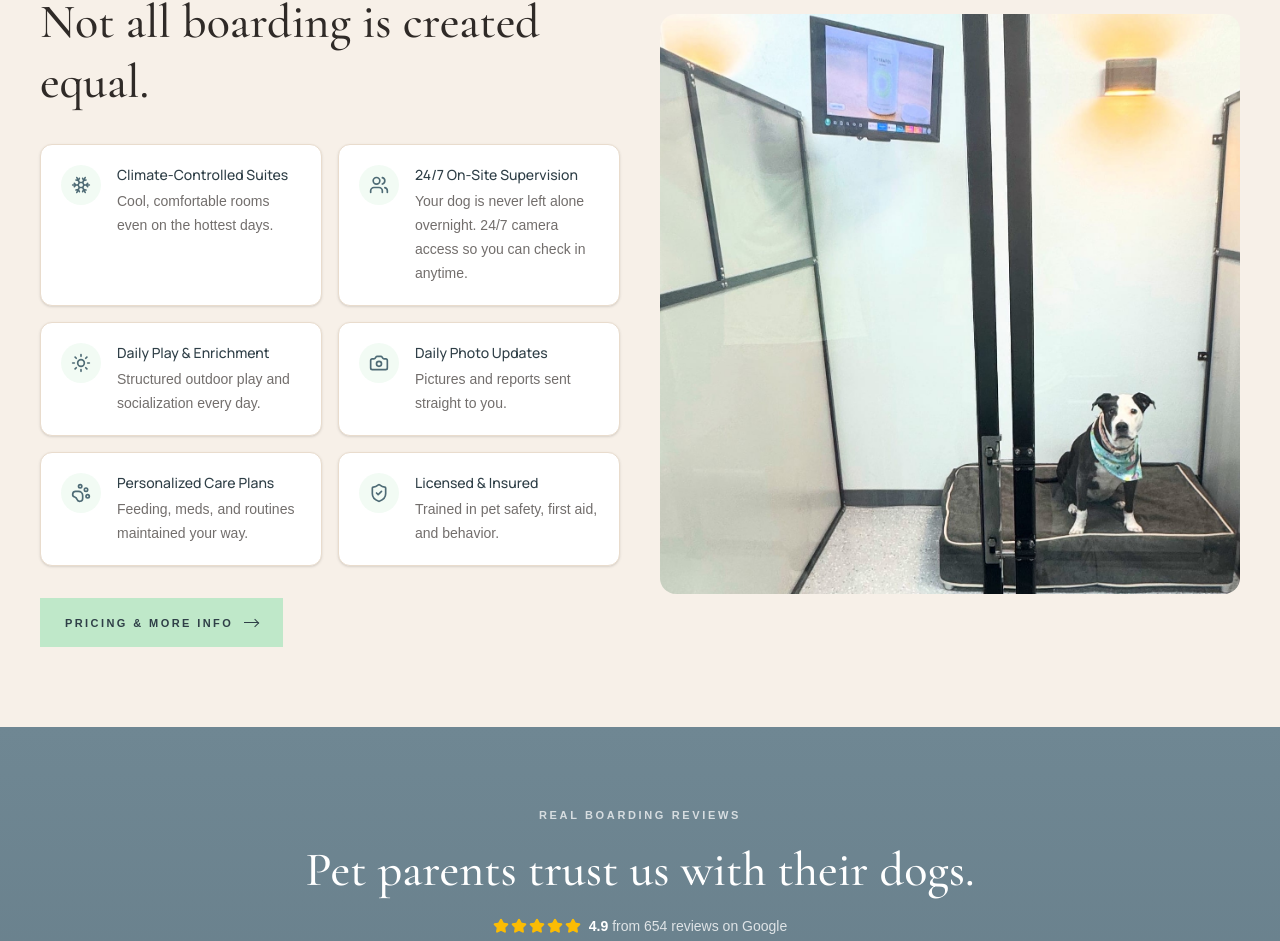
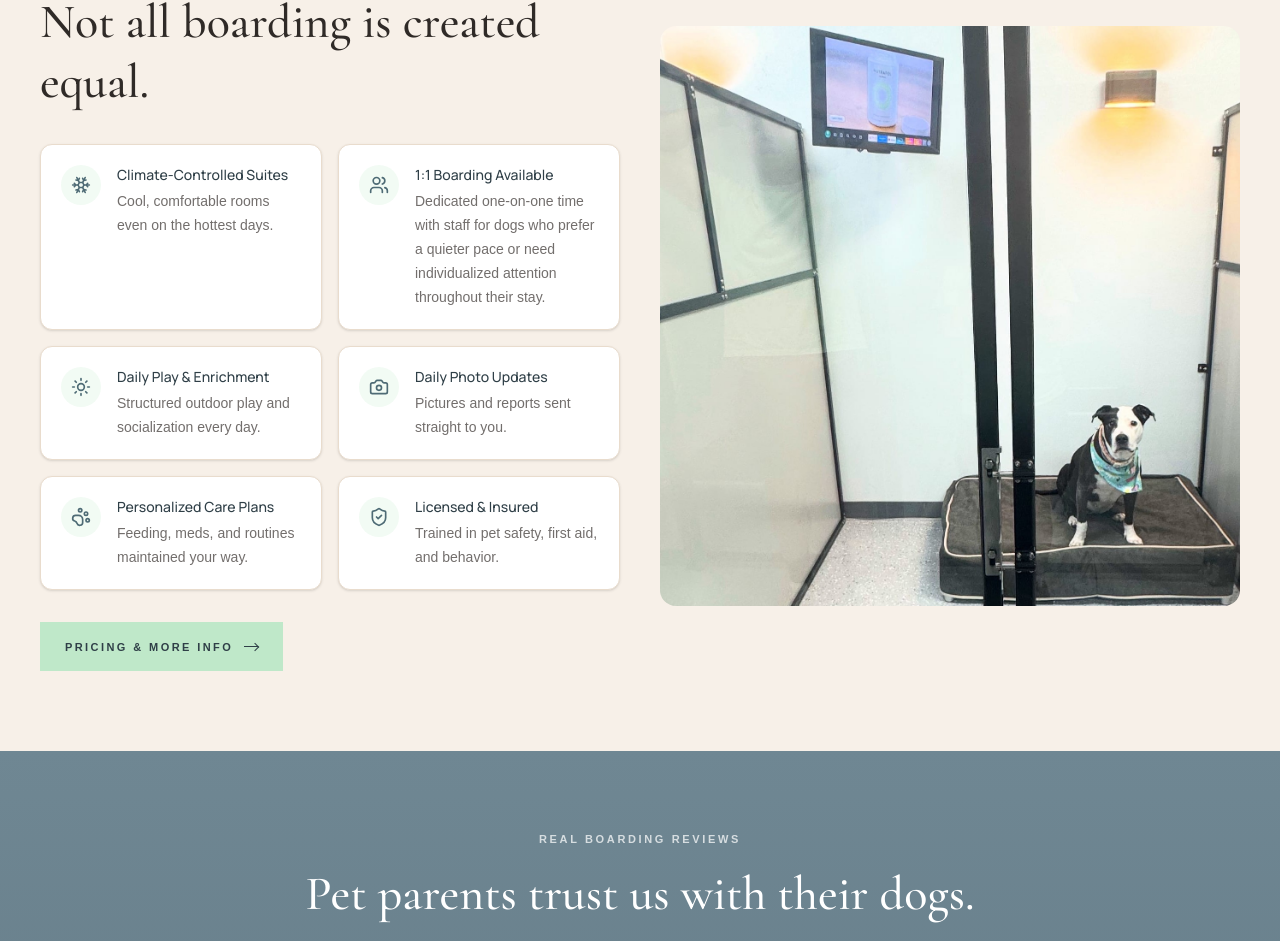
Before and after one commit to dfeleppa/pplanding, a Next.js app: page /summer-boarding in a window 1280 px wide. Shown: the part 926-1867 px from the top of the page. Built offline with nearby package versions, Linux system fonts and the light colour scheme; no server answers.

Commit message:
Replace 24/7 supervision with 1:1 boarding available on summer-boarding page
https://claude.ai/code/session_01JBKsVrf2RxBwcmf3XGjs98

```diff
--- a/src/app/summer-boarding/page.tsx
+++ b/src/app/summer-boarding/page.tsx
@@ -43,8 +43,8 @@ const whyPlanetPooch = [
   },
   {
     icon: Users,
-    title: "24/7 On-Site Supervision",
-    copy: "Your dog is never left alone overnight. 24/7 camera access so you can check in anytime.",
+    title: "1:1 Boarding Available",
+    copy: "Dedicated one-on-one time with staff for dogs who prefer a quieter pace or need individualized attention throughout their stay.",
   },
   {
     icon: Sun,
```
